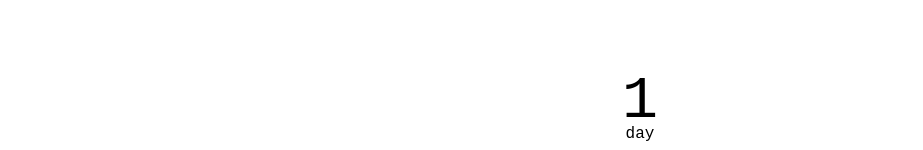
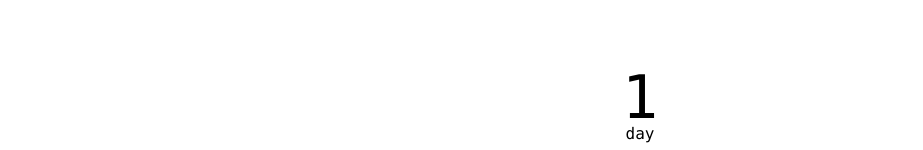
Before and after one commit to Trufi/teamlead-reigns, a React (Create React App) app: page / in a window 1280 px wide. Shown: the part 637-787 px from the top of the page, without its empty margins (0-923 px from the left). Built offline with nearby package versions, Linux system fonts and the light colour scheme.

Commit message:
Change font and remove ccpm case

```diff
--- a/src/components/app/index.tsx
+++ b/src/components/app/index.tsx
@@ -71,7 +71,7 @@ export const App = () => {
             />
             <CardComponent card={card} dispatch={dispatch} />
             <div style={{ margin: '20px 0 20px', textAlign: 'center' }}>
-                <div style={{ fontSize: '60px', lineHeight: 0.8 }}>{state.day}</div>
+                <div style={{ fontSize: '60px', lineHeight: 0.9 }}>{state.day}</div>
                 <div>day</div>
             </div>
             {state.lose && (
--- a/src/components/card/index.module.css
+++ b/src/components/card/index.module.css
@@ -46,3 +46,16 @@
     font-size: 18px;
     font-weight: 700;
 }
+
+@media (max-width: 350px) {
+    .container {
+        height: 250px;
+    }
+    .movePart {
+        width: 250px;
+        height: 250px;
+    }
+    .choice {
+        width: 250px;
+    }
+}
--- a/src/index.css
+++ b/src/index.css
@@ -5,6 +5,5 @@ body,
     width: 100%;
     max-width: 500px;
     height: 100%;
-
-    font-family: 'Courier New', Courier, monospace;
+    font-family: Menlo, Monaco, 'Courier New', monospace;
 }
--- a/src/suites/index.ts
+++ b/src/suites/index.ts
@@ -4,7 +4,7 @@ import { Suite } from '../types';
 import { newTech } from './newTech';
 import { refactor } from './refactor';
 import { fridayRelease } from './fridayRelease';
-import { ccpm } from './ccpm';
+// import { ccpm } from './ccpm';
 import { junior } from './junior';
 
 export const suites: { [key: string]: Suite } = {
@@ -13,6 +13,6 @@ export const suites: { [key: string]: Suite } = {
     newTech,
     refactor,
     fridayRelease,
-    ccpm,
+    // ccpm,
     junior,
 };
```
